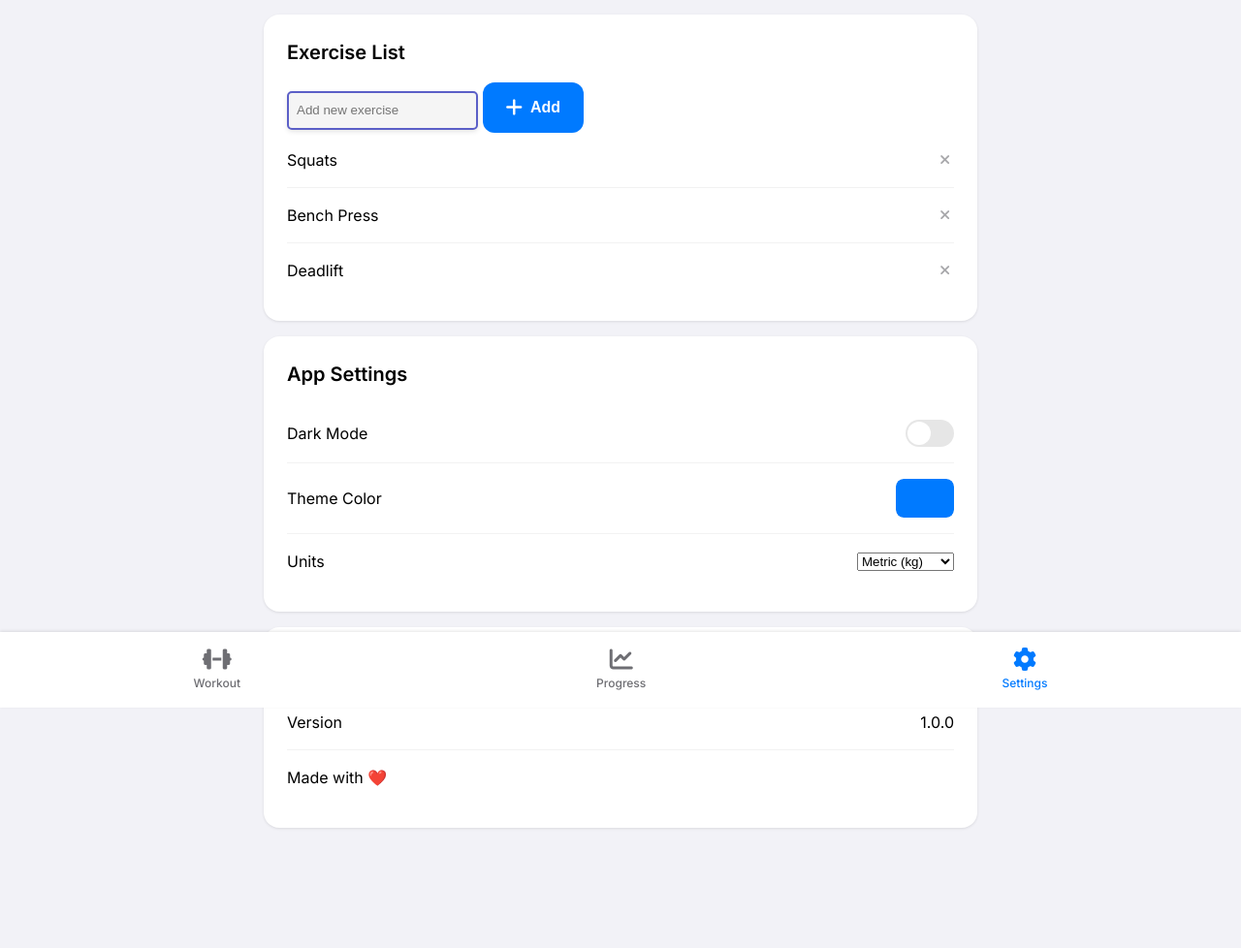
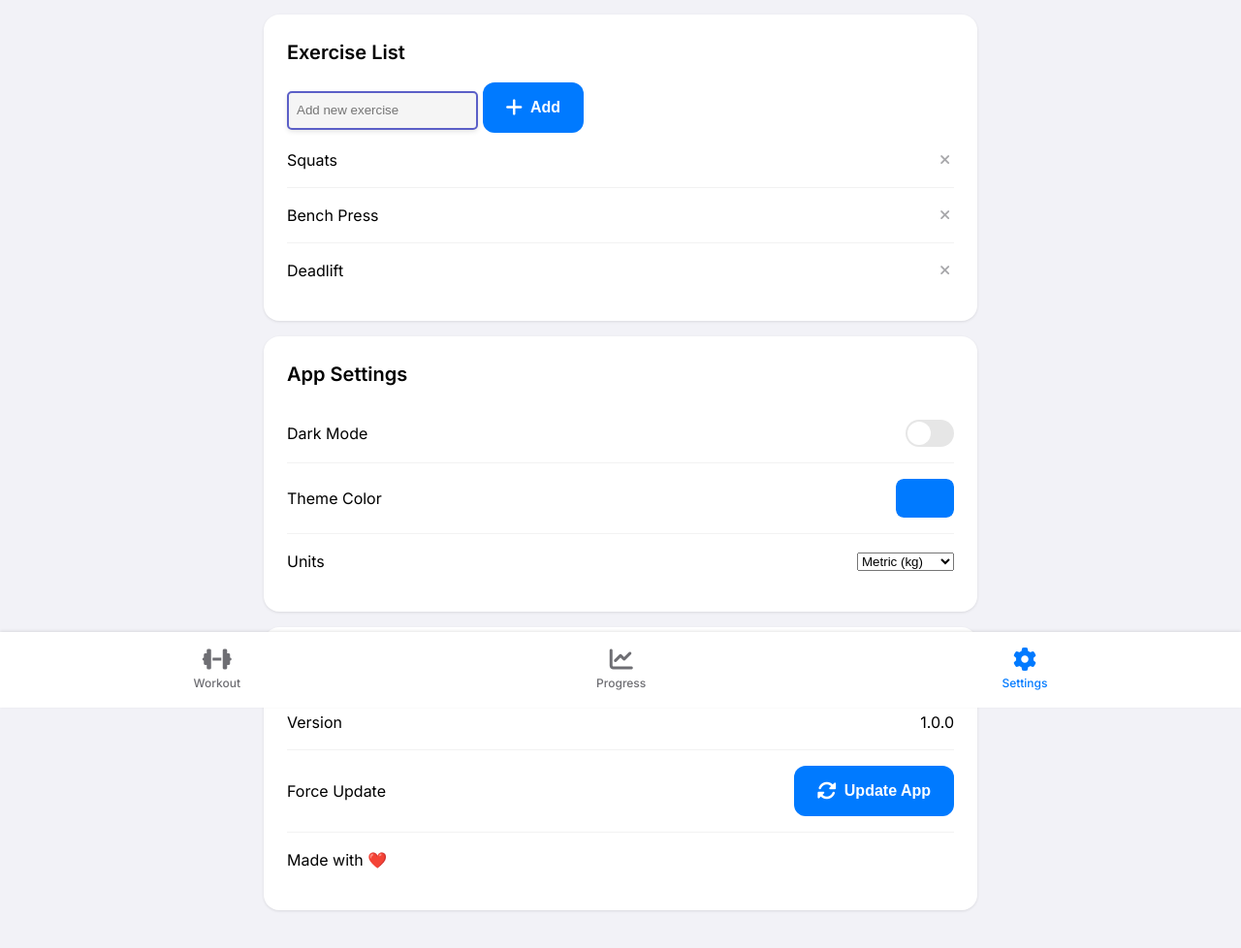
Before and after one commit to jpea2/fitness-app, a website: page settings.html in a window 1280 px wide. Shown: the part 70-1048 px from the top of the page at 97% size. Before the commit the page ends 1026 px from the top, so only its background shows below. Drawn offline with Linux system fonts and the light colour scheme.

Commit message:
Add force update feature in settings to refresh app and clear cache

```diff
--- a/app.js
+++ b/app.js
@@ -587,3 +587,46 @@ function showWorkoutDetails(date, workout) {
 function hideWorkoutDetails() {
     document.getElementById('workoutDetailsModal').style.display = 'none';
 }
+
+// Force update function
+async function forceUpdate() {
+    try {
+        // Show loading state
+        const button = event.target.closest('button');
+        const originalContent = button.innerHTML;
+        button.innerHTML = '<i class="fas fa-spinner fa-spin"></i> Updating...';
+        button.disabled = true;
+
+        // Unregister service worker
+        if ('serviceWorker' in navigator) {
+            const registrations = await navigator.serviceWorker.getRegistrations();
+            for (const registration of registrations) {
+                await registration.unregister();
+            }
+        }
+
+        // Clear caches
+        if ('caches' in window) {
+            const cacheNames = await caches.keys();
+            await Promise.all(cacheNames.map(cacheName => caches.delete(cacheName)));
+        }
+
+        // Show success message
+        button.innerHTML = '<i class="fas fa-check"></i> Updated!';
+        button.classList.remove('button-primary');
+        button.classList.add('button-success');
+
+        // Reload the page after a short delay
+        setTimeout(() => {
+            window.location.reload(true);
+        }, 1000);
+
+    } catch (error) {
+        console.error('Force update failed:', error);
+        alert('Update failed. Please try again.');
+
+        // Reset button state
+        button.innerHTML = originalContent;
+        button.disabled = false;
+    }
+}
--- a/settings.html
+++ b/settings.html
@@ -79,6 +79,12 @@
                     <span>1.0.0</span>
                 </div>
                 <div class="settings-item">
+                    <span>Force Update</span>
+                    <button onclick="forceUpdate()" class="button button-primary">
+                        <i class="fas fa-sync-alt"></i> Update App
+                    </button>
+                </div>
+                <div class="settings-item">
                     <span>Made with ❤️</span>
                 </div>
             </div>
```
